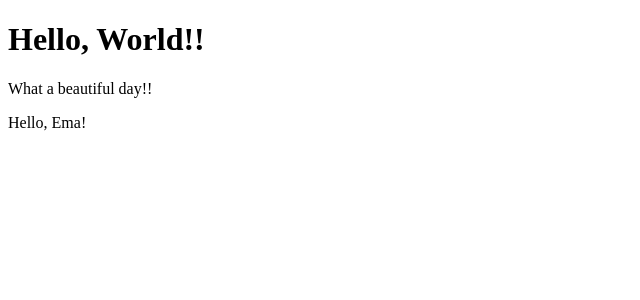
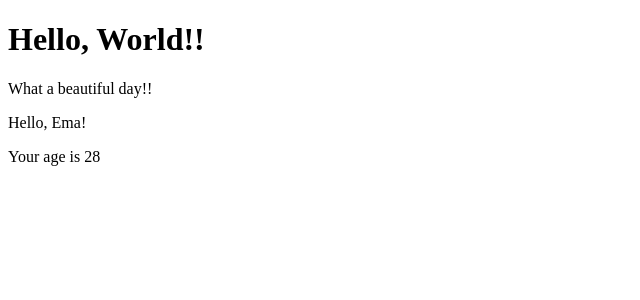
Before and after one commit to Simulaemanuele/react-exercises, a React (Create React App) app: page / in a window 1280 px wide. Shown: the top 300 px of the page, without its empty margins (0-640 px from the left). Built offline with nearby package versions, Linux system fonts and the light colour scheme.

Commit message:
exercise: basic-concepts/props-03 done

```diff
--- a/src/App.js
+++ b/src/App.js
@@ -7,7 +7,7 @@ export class App extends React.Component{
         return(
         <div>
             <HelloWorld />
-            <Welcome /*name='Emanuele'*/ />
+            <Welcome /*name='Emanuele'*/ age= {28} />
             </div>
         )
     }
--- a/src/Welcome.js
+++ b/src/Welcome.js
@@ -5,6 +5,7 @@ export class Welcome extends React.Component {
         return (
             <div>
                 <p>Hello, {this.props.name ?? 'Ema'}!</p>
+                <p>Your age is {this.props.age}</p>
             </div>
         )
     }
```
